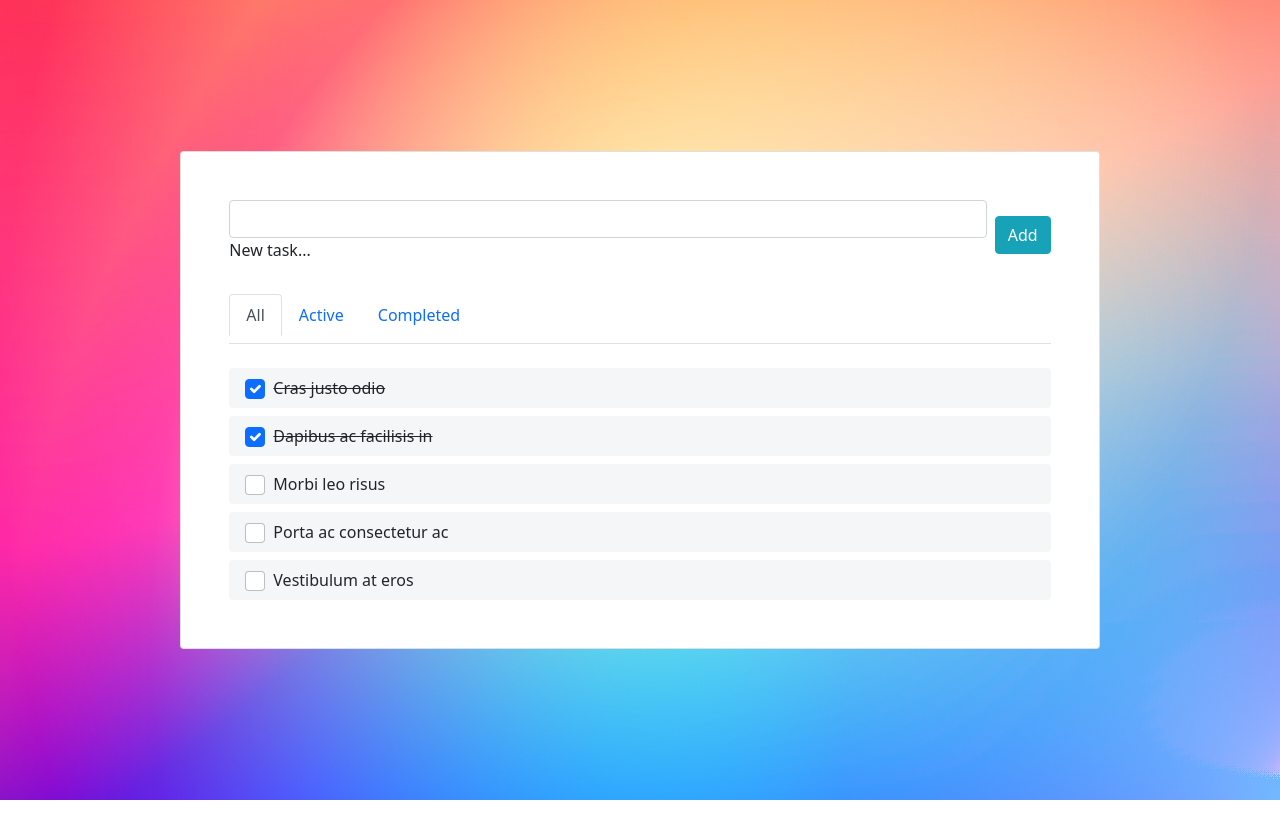
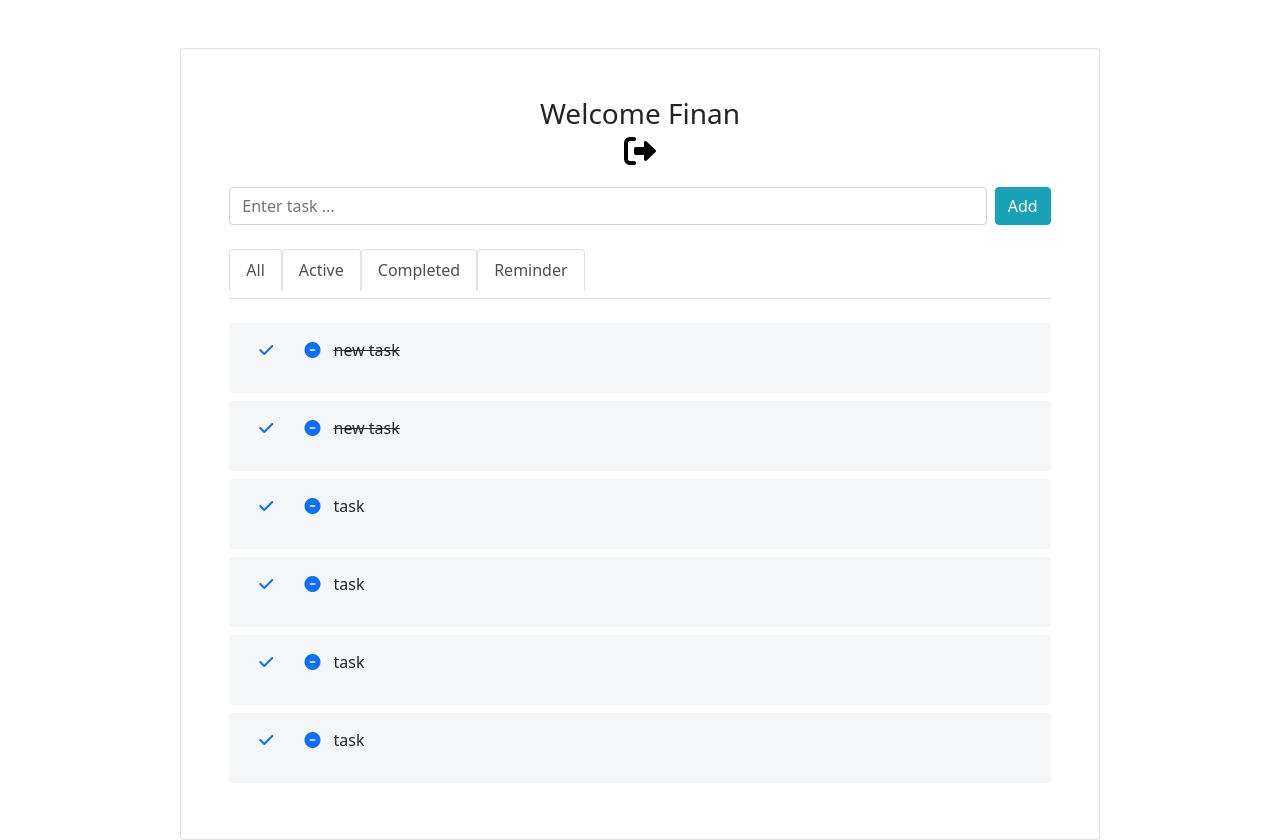
Before and after one commit to Fiann-Meharena-Kidane/to-do-app, a Flask app: page / in a window 1280 px wide. Before the commit the page ends 800 px from the top, so only its background shows below. Run offline with Flask 2, Linux system fonts and the light colour scheme; data comes from the database, SQL or seed files in the repository; both versions use the stored data as it was after the commit; some libraries are stand-ins or nearby versions.

Commit message:
user can add task, delete task user can view active, completed or all tasks, database for tasks created,

```diff
--- a/main.py
+++ b/main.py
@@ -1,13 +1,82 @@
-from flask import Flask, render_template, redirect
+from flask import Flask, render_template, redirect, request, url_for
+from flask_sqlalchemy import SQLAlchemy
+from sqlalchemy import Integer, String, Text, Boolean
+
+app = Flask(__name__)
+app.config['SECRET_KEY'] = 'secret'
 
 
-app=Flask(__name__)
+app.config['SQLALCHEMY_DATABASE_URI']='sqlite:///todo.db'
+app.config['SQLALCHEMY_TRACK_MODIFICATIONS'] = False
+db = SQLAlchemy(app)
+
+
+class Task(db.Model):
+    __tablename__='task'
+    id = db.Column(Integer, primary_key=True)
+    task = db.Column(String)
+    status=db.Column(String)
+
+
+# db.drop_all()
+# db.create_all()
 
 
 @app.route('/')
 def home():
-    return render_template('index.html')
+    all_tasks_rows = Task.query.all()
+
+    return render_template('index.html', tasks=all_tasks_rows)
 
 
-if __name__=='__main__':
+@app.route('/add', methods=['POST', 'GET'])
+def add():
+    task = request.form.get('task')
+
+    new_task=Task(
+        task=task,
+        status='active'
+    )
+
+    db.session.add(new_task)
+    db.session.commit()
+
+    return redirect(url_for('home'))
+
+
+@app.route('/done/<int:task_id>')
+def done(task_id):
+    target_task=Task.query.filter_by(id=task_id).first()
+    dashed_task=f"<s>{target_task.task}</s>"
+    target_task.task=dashed_task
+    target_task.status='done'
+    db.session.commit()
+    return redirect(url_for('home'))
+
+
+@app.route('/delete/<int:task_id>')
+def delete(task_id):
+    target_task=Task.query.filter_by(id=task_id).first()
+
+    db.session.delete(target_task)
+    db.session.commit()
+
+    return redirect(url_for('home'))
+
+
+@app.route('/active')
+def active():
+    all_active_tasks=Task.query.filter_by(status='active')
+
+    return render_template('index.html', tasks=all_active_tasks)
+
+
+@app.route('/completed')
+def completed():
+    all_active_tasks=Task.query.filter_by(status='done')
+
+    return render_template('index.html', tasks=all_active_tasks)
+
+
+if __name__ == '__main__':
     app.run(debug=True)
--- /dev/null
+++ b/notes.txt
@@ -0,0 +1,3 @@
+inspired from --> https://mdbootstrap.com/docs/standard/extended/to-do-list/
+
+efficienty stat,
--- a/static/styles/styles.css
+++ b/static/styles/styles.css
@@ -1,8 +1,16 @@
-.gradient-custom {
-background: radial-gradient(50% 123.47% at 50% 50%, #00ff94 0%, #720059 100%),
-linear-gradient(121.28deg, #669600 0%, #ff0000 100%),
-linear-gradient(360deg, #0029ff 0%, #8fff00 100%),
-radial-gradient(100% 164.72% at 100% 100%, #6100ff 0%, #00ff57 100%),
-radial-gradient(100% 148.07% at 0% 0%, #fff500 0%, #51d500 100%);
-background-blend-mode: screen, color-dodge, overlay, difference, normal;
+
+
+.welcome{
+padding-bottom:3%;
+text-align:center;
 }
+
+.gradient-custom{
+  display: flex;
+  justify-content: center;
+
+}
+
+.card-body{
+padding-bottom:15%;
+}
--- a/templates/index.html
+++ b/templates/index.html
@@ -30,11 +30,11 @@
 
 
 
-<body style="background-color:bisque">
+<body style="background-color:white">
 
   <div class="all-container">
 
-    <section style="background-color:grey;" class="vh-100 gradient-custom">
+    <section style="background-color:white;" class="vh-100 gradient-custom">
       <div class="container py-5 h-100">
         <div class="row d-flex justify-content-center align-items-center h-100">
           <div class="col col-xl-10">
@@ -42,97 +42,81 @@
             <div class="card">
               <div class="card-body p-5">
 
-                <form class="d-flex justify-content-center align-items-center mb-4">
+                  <div class="welcome">
+                        <h3>Welcome Finan</h3>
+                        <a href="#">
+                            <i style="color:black;" class="fa-solid fa-right-from-bracket fa-2xl"></i>
+                        </a>
+                   </div>
+
+                <form method="post" action="{{ url_for('add') }}" class="d-flex justify-content-center align-items-center mb-4">
                   <div class="form-outline flex-fill">
-                    <input type="text" id="form2" class="form-control" />
-                    <label class="form-label" for="form2">New task...</label>
+                    <input required name=task type="text" id="form2" class="form-control" placeholder="Enter task ..."/>
                   </div>
                   <button type="submit" class="btn btn-info ms-2">Add</button>
                 </form>
 
+
+
                 <!-- Tabs navs -->
                 <ul class="nav nav-tabs mb-4 pb-2" id="ex1" role="tablist">
                   <li class="nav-item" role="presentation">
-                    <a class="nav-link active" id="ex1-tab-1" data-mdb-toggle="tab" href="#ex1-tabs-1" role="tab"
+                    <a class="nav-link active" id="ex1-tab-1" data-mdb-toggle="tab" href="{{ url_for('home') }}" role="tab"
                       aria-controls="ex1-tabs-1" aria-selected="true">All</a>
                   </li>
                   <li class="nav-item" role="presentation">
-                    <a class="nav-link" id="ex1-tab-2" data-mdb-toggle="tab" href="#ex1-tabs-2" role="tab"
-                      aria-controls="ex1-tabs-2" aria-selected="false">Active</a>
+                    <a class="nav-link active" id="ex1-tab-2" data-mdb-toggle="tab" href="{{ url_for('active') }}" role="tab"
+                      aria-controls="ex1-tabs-2" aria-selected="true">Active</a>
                   </li>
                   <li class="nav-item" role="presentation">
-                    <a class="nav-link" id="ex1-tab-3" data-mdb-toggle="tab" href="#ex1-tabs-3" role="tab"
-                      aria-controls="ex1-tabs-3" aria-selected="false">Completed</a>
+                    <a class="nav-link active" id="ex1-tab-3" data-mdb-toggle="tab" href="{{ url_for('completed') }}" role="tab"
+                      aria-controls="ex1-tabs-3" aria-selected="true">Completed</a>
                   </li>
-                </ul>
+
+                    <li class="nav-item" role="presentation">
+                    <a class="nav-link active" id="ex1-tab-4" data-mdb-toggle="tab" href="#" role="tab"
+                      aria-controls="ex1-tabs-3" aria-selected="true">Reminder</a>
+                  </li>
+                </ul >
                 <!-- Tabs navs -->
 
+
+
+
                 <!-- Tabs content -->
+
+
                     <div class="tab-content" id="ex1-content">
                     <div class="tab-pane fade show active" id="ex1-tabs-1" role="tabpanel" aria-labelledby="ex1-tab-1">
-                    <ul class="list-group mb-0">
+                        <ul class="list-group mb-0 task-entry">
+                               {% for task in tasks %}
                                     <li class="list-group-item d-flex align-items-center border-0 mb-2 rounded"
                                       style="background-color: #f4f6f7;">
-                        <input class="form-check-input me-2" type="checkbox" value="" aria-label="..." checked />
-                        <s>Cras justo odio</s>
+                                      <p>
+                                        <button class="btn">
+                                          <a href="{{ url_for('done', task_id=task.id) }}"> <i class="fa-solid fa-check"></i> </a></button>
+                                        <button class="btn">
+                                          <a href="{{ url_for('delete', task_id=task.id) }}"> <i class="fa-solid fa-circle-minus"></i> </a></button>
+                                        <p> {{  task.task | safe }} </p>
+
+                                      </p>
                                     </li>
-                      <li class="list-group-item d-flex align-items-center border-0 mb-2 rounded"
-                        style="background-color: #f4f6f7;">
-                        <input class="form-check-input me-2" type="checkbox" value="" aria-label="..." checked />
-                        <s>Dapibus ac facilisis in</s>
-                      </li>
-                      <li class="list-group-item d-flex align-items-center border-0 mb-2 rounded"
-                        style="background-color: #f4f6f7;">
-                        <input class="form-check-input me-2" type="checkbox" value="" aria-label="..." />
-                        Morbi leo risus
-                      </li>
-                      <li class="list-group-item d-flex align-items-center border-0 mb-2 rounded"
-                        style="background-color: #f4f6f7;">
-                        <input class="form-check-input me-2" type="checkbox" value="" aria-label="..." />
-                        Porta ac consectetur ac
-                      </li>
-                      <li class="list-group-item d-flex align-items-center border-0 mb-0 rounded"
-                        style="background-color: #f4f6f7;">
-                        <input class="form-check-input me-2" type="checkbox" value="" aria-label="..." />
-                        Vestibulum at eros
-                      </li>
+                                    <div>
+
+                                    </div>
+
+                              {% endfor %}
                             </ul>
                     </div>
-                  <div class="tab-pane fade" id="ex1-tabs-2" role="tabpanel" aria-labelledby="ex1-tab-2">
-                    <ul class="list-group mb-0">
-                      <li class="list-group-item d-flex align-items-center border-0 mb-2 rounded"
-                        style="background-color: #f4f6f7;">
-                        <input class="form-check-input me-2" type="checkbox" value="" aria-label="..." />
-                        Morbi leo risus
-                      </li>
-                      <li class="list-group-item d-flex align-items-center border-0 mb-2 rounded"
-                        style="background-color: #f4f6f7;">
-                        <input class="form-check-input me-2" type="checkbox" value="" aria-label="..." />
-                        Porta ac consectetur ac
-                      </li>
-                      <li class="list-group-item d-flex align-items-center border-0 mb-0 rounded"
-                        style="background-color: #f4f6f7;">
-                        <input class="form-check-input me-2" type="checkbox" value="" aria-label="..." />
-                        Vestibulum at eros
-                      </li>
-                    </ul>
+
+
+
                 </div>
-                  <div class="tab-pane fade" id="ex1-tabs-3" role="tabpanel" aria-labelledby="ex1-tab-3">
-                    <ul class="list-group mb-0">
-                      <li class="list-group-item d-flex align-items-center border-0 mb-2 rounded"
-                        style="background-color: #f4f6f7;">
-                        <input class="form-check-input me-2" type="checkbox" value="" aria-label="..." checked />
-                        <s>Cras justo odio</s>
-                      </li>
-                      <li class="list-group-item d-flex align-items-center border-0 mb-2 rounded"
-                        style="background-color: #f4f6f7;">
-                        <input class="form-check-input me-2" type="checkbox" value="" aria-label="..." checked />
-                        <s>Dapibus ac facilisis in</s>
-                      </li>
-                    </ul>
-                  </div>
-                </div>
+
+
                 <!-- Tabs content -->
+
+
 
               </div>
             </div>
```
Also changed, not shown: todo.db (added). Lines whose indentation alone changed are shown as unchanged.
